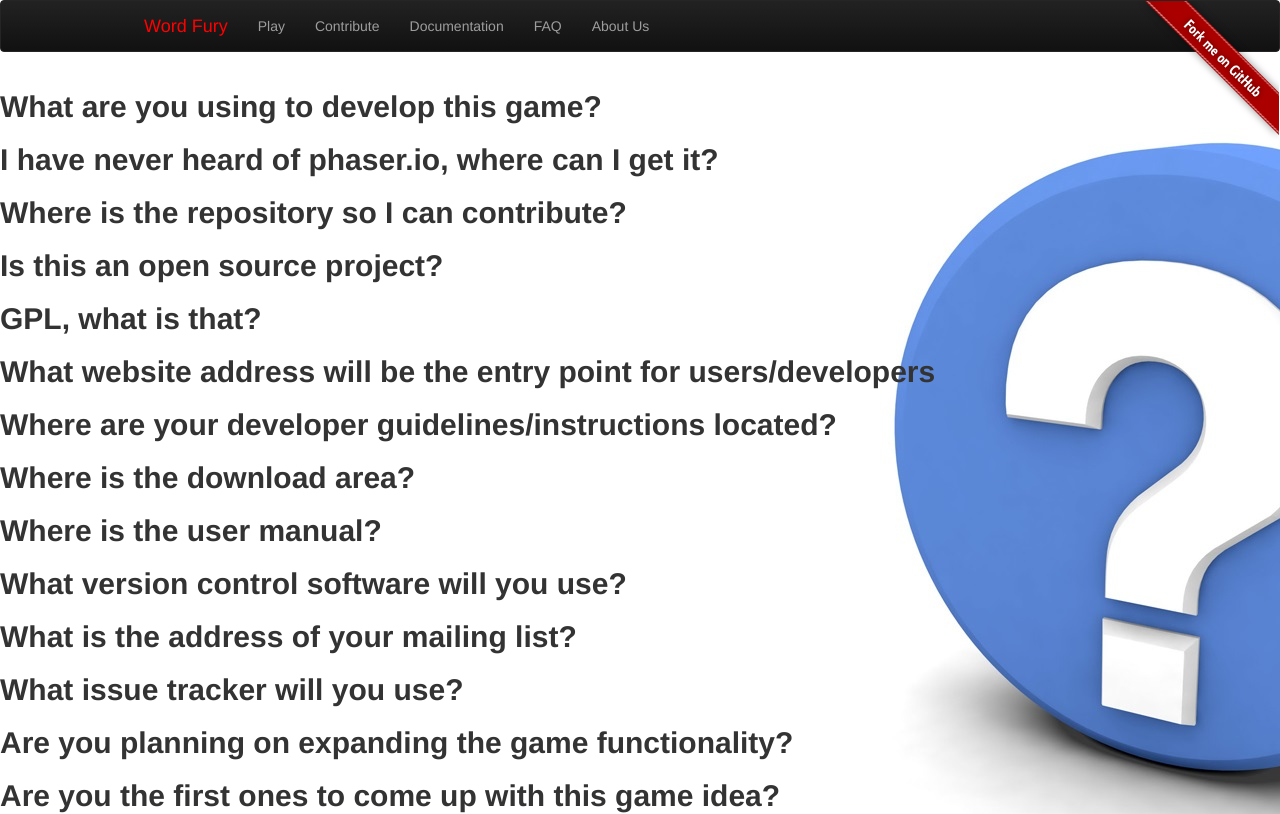
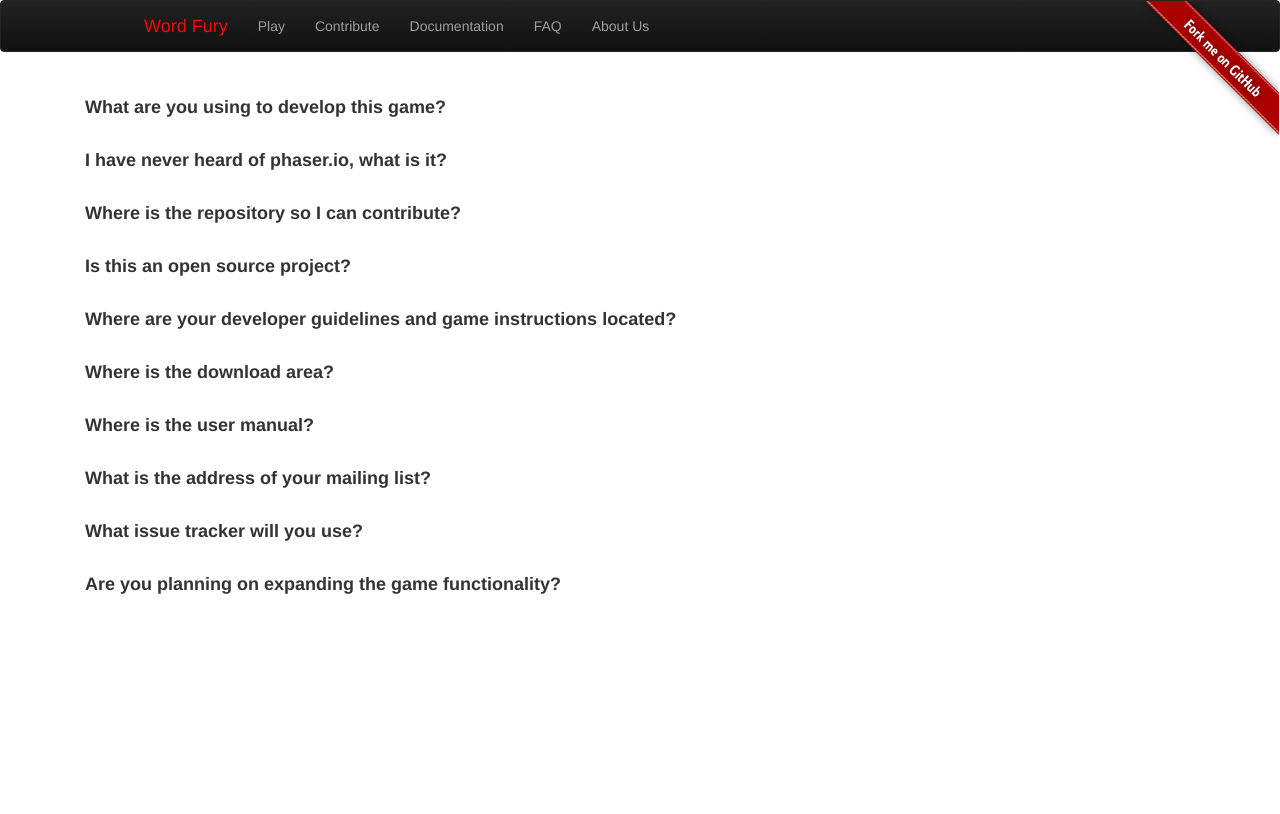
Before and after one commit to briangathright/word-fury-site, a plain HTML site: page faq.html in a window 1280 px wide. Drawn offline with nearby package versions, Linux system fonts and the light colour scheme.

Commit message:
Updated FAQ page (content and styling)

```diff
--- a/faq.html
+++ b/faq.html
@@ -5,31 +5,24 @@
     <link rel="stylesheet" href="http://maxcdn.bootstrapcdn.com/bootstrap/3.2.0/css/bootstrap.min.css">
     <link rel="stylesheet" href="css/main.css">
     <title>FAQs</title>
-  <style>
-  body{
-  background-image: url("./images/questionMark.png");
-    background-repeat: no-repeat;
-}
-
-</style>
 </head>
 <body>
 <!-- import header -->
-<script src = "./includes/header.js"></script>
+<script src="./includes/header.js"></script>
 <script type="text/javascript" src="//code.jquery.com/jquery-1.11.0.min.js"></script>
 
 <script>
- $(document).ready(function() {
+    $(document).ready(function () {
 
-    $('.faq_question').click(function() {
+        $('.faq_question').click(function () {
 
-        if ($(this).parent().is('.open')){
-            $(this).closest('.faq').find('.faq_answer_container').animate({'height':'0'},500);
+            if ($(this).parent().is('.open')) {
+                $(this).closest('.faq').find('.faq_answer_container').animate({'height': '0'}, 500);
                 $(this).closest('.faq').removeClass('open');
 
-            }else{
-                var newHeight =$(this).closest('.faq').find('.faq_answer').height() +'px';
-                $(this).closest('.faq').find('.faq_answer_container').animate({'height':newHeight},500);
+            } else {
+                var newHeight = $(this).closest('.faq').find('.faq_answer').height() + 'px';
+                $(this).closest('.faq').find('.faq_answer_container').animate({'height': newHeight}, 500);
                 $(this).closest('.faq').addClass('open');
             }
 
@@ -45,31 +38,36 @@
         display: inline-block;
         cursor: pointer;
         font-weight: bold;
-    font-size:30px;
+        font-size: 18px;
     }
 
     .faq_answer_container {
         height: 0px;
         overflow: hidden;
         padding: 0px;
-    font-size:20px;
     }
 
 </style>
 
+<div class="container">
+    <div class="container marketing">
         <div class="faq_container">
             <div class="faq">
                 <div class="faq_question">What are you using to develop this game?</div>
                 <div class="faq_answer_container">
-              <div class="faq_answer" >We are using HTML5 and phaser.io.</div>
+                    <div class="faq_answer">We are using HTML5 and phaser.io.</div>
                 </div>
             </div>
         </div>
         <div class="faq_container">
             <div class="faq">
-      <div class="faq_question">I have never heard of phaser.io, where can I get it?</div>
+                <div class="faq_question">I have never heard of phaser.io, what is it?</div>
                 <div class="faq_answer_container">
-              <div class="faq_answer">The link is actually at <a href="http://phaser.io">phaser.io</a></div>
+                    <div class="faq_answer">Phaser is an open source HTML5 framework for building games. We originally
+                        played around with different technologies, but one of our goals was to have this hosted on the
+                        website for users to play. Having the game built around HTML made this possible. Definitely
+                        checkout the <a href="http://phaser.io">Phaser site</a> to contribute or make your own game!</a>
+                    </div>
                 </div>
             </div>
         </div>
@@ -77,7 +75,8 @@
             <div class="faq">
                 <div class="faq_question">Where is the repository so I can contribute?</div>
                 <div class="faq_answer_container">
-              <div class="faq_answer">The repo is on github at <a href = "https://github.com/mgiovenco/word-fury">https://github.com/mgiovenco/word-fury</a></div>
+                    <div class="faq_answer">The code repository is hosted on <a href="https://github.com/mgiovenco/word-fury">our repo on GitHub</a>.  The best way to contribute is to fork the project, add in a new functionality or bug fix, and then create a new pull request so that the community can review.  It's also a good idea to join our <a href="https://groups.google.com/forum/#!forum/wordfury-users">Google group</a> where we do our communication.
+                    </div>
                 </div>
             </div>
         </div>
@@ -85,31 +84,17 @@
             <div class="faq">
                 <div class="faq_question">Is this an open source project?</div>
                 <div class="faq_answer_container">
-              <div class="faq_answer">Yes, it is being released under a GPL license</div>
+                    <div class="faq_answer">Yes, it is being released under a General Public License (GPL).</div>
                 </div>
             </div>
         </div>
         <div class="faq_container">
             <div class="faq">
-      <div class="faq_question">GPL, what is that?</div>
+                <div class="faq_question">Where are your developer guidelines and game instructions located?</div>
                 <div class="faq_answer_container">
-              <div class="faq_answer">The short answer is that it means that any derived works must also be released under the same license.<br>  For more information check out <a href = "http://en.wikipedia.org/wiki/GNU_General_Public_License">wikipedia</a></div>
+                    <div class="faq_answer">Both of these are located on the <a
+                            href="https://github.com/mgiovenco/word-fury#word-fury">README file</a> in the GitHub Repo.
                     </div>
-    </div>
- </div>
- <div class="faq_container">
-   <div class="faq">
-      <div class="faq_question">What website address will be the entry point for users/developers</div>
-           <div class="faq_answer_container">
-              <div class="faq_answer"><a href = "http://wordfury.org">wordfury.org</a></div>
-           </div>
-    </div>
- </div>
- <div class="faq_container">
-   <div class="faq">
-      <div class="faq_question">Where are your developer guidelines/instructions located?</div>
-           <div class="faq_answer_container">
-              <div class="faq_answer">Both on the site and on GitHub</div>
                 </div>
             </div>
         </div>
@@ -117,7 +102,9 @@
             <div class="faq">
                 <div class="faq_question">Where is the download area?</div>
                 <div class="faq_answer_container">
-              <div class="faq_answer">The link in the top right corner of <a href ="http://wordfury.org">wordfury.org</a> will take you to the GitHub repo</div>
+                    <div class="faq_answer">You can download the source code on our <a
+                            href="https://github.com/mgiovenco/word-fury">Github Repo</a>.
+                    </div>
                 </div>
             </div>
         </div>
@@ -125,15 +112,11 @@
             <div class="faq">
                 <div class="faq_question">Where is the user manual?</div>
                 <div class="faq_answer_container">
-              <div class="faq_answer">On <a href = "http://wordfury.org">wordfury.org</a></div>
+                    <div class="faq_answer"></a>The game is very simple to play. Simply type the falling words before
+                        they hit the bottom. For more in depth instructions, checkout the <a
+                                href="https://github.com/mgiovenco/word-fury#word-fury">README file</a> for more
+                        instructions.
                     </div>
-    </div>
- </div>
- <div class="faq_container">
-   <div class="faq">
-      <div class="faq_question">What version control software will you use?</div>
-           <div class="faq_answer_container">
-              <div class="faq_answer">Git</div>
                 </div>
             </div>
         </div>
@@ -141,7 +124,8 @@
             <div class="faq">
                 <div class="faq_question">What is the address of your mailing list?</div>
                 <div class="faq_answer_container">
-              <div class="faq_answer"><a href = "https://groups.google.com/forum/#!forum/wordfury-users">https://groups.google.com/forum/#!forum/wordfury-users</a></div>
+                    <div class="faq_answer">We communicate mainly through our <a href="https://groups.google.com/forum/#!forum/wordfury-users">Google Group</a>.  We found this gives the most visibility to conversations and allows people to opt out of the group when they please.
+                    </div>
                 </div>
             </div>
         </div>
@@ -149,7 +133,10 @@
             <div class="faq">
                 <div class="faq_question">What issue tracker will you use?</div>
                 <div class="faq_answer_container">
-              <div class="faq_answer">GitHub's built in issue tracker</div>
+                    <div class="faq_answer">We use GitHub's built in issue tracker. We found it beneficial to have the
+                        code repository located in the same area as our issue tracker. You can find the issue tracker <a
+                                href="https://github.com/mgiovenco/word-fury/issues">here</a>.
+                    </div>
                 </div>
             </div>
         </div>
@@ -157,15 +144,11 @@
             <div class="faq">
                 <div class="faq_question">Are you planning on expanding the game functionality?</div>
                 <div class="faq_answer_container">
-              <div class="faq_answer">Yes, we have a dozen or so different implementations that we would like to add in as different levels, such as the letters in words being scrambled or spreading to increase difficulty, but we are always open to suggestions as well</div>
+                    <div class="faq_answer">Absolutely! We have a tons of ideas for the game that we would like to add.
+                         And just so we are clear, we are always open to help and new ideas!
                     </div>
                 </div>
             </div>
- <div class="faq_container">
-   <div class="faq">
-      <div class="faq_question">Are you the first ones to come up with this game idea?</div>
-           <div class="faq_answer_container">
-              <div class="faq_answer">There are several games out there that have the same basic idea and some similar functionalities, but our game is trying to combine all of the parts that we like from those games into 1 awesome game.</div>
         </div>
     </div>
 </div>
```
Lines whose indentation alone changed are shown as unchanged.
